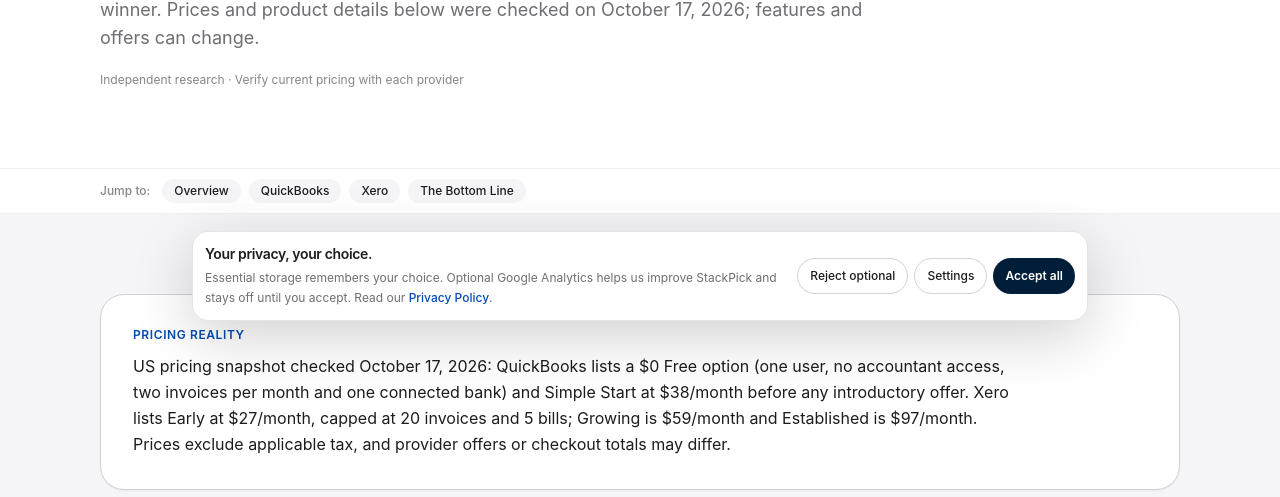
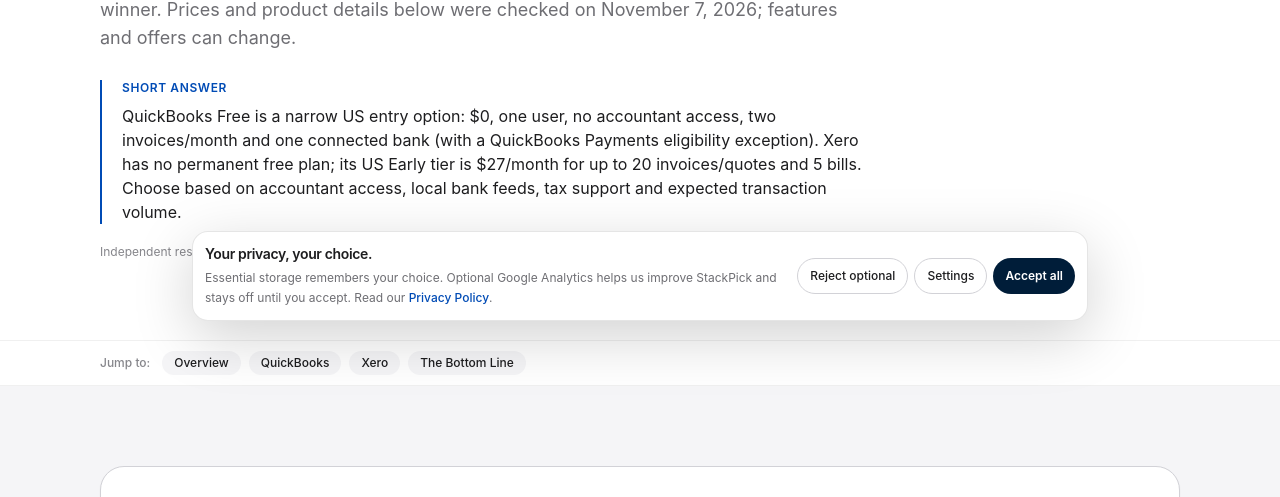
Before and after one commit to LinukaBandara/StackPick, a Next.js app: page /best/quickbooks-vs-xero in a window 1280 px wide. Shown: the part 455-952 px from the top of the page. Built offline with nearby package versions, Linux system fonts and the light colour scheme; no server answers.

Commit message:
Refresh QuickBooks vs Xero pricing and plan notes

```diff
--- a/app/best/quickbooks-vs-xero/page.tsx
+++ b/app/best/quickbooks-vs-xero/page.tsx
@@ -12,10 +12,11 @@ export default function Page() {
     <ComparisonArticle
       title="QuickBooks vs Xero"
       slug="quickbooks-vs-xero"
-      intro="For US small businesses, QuickBooks offers a limited free starting point while Xero starts with a paid plan and caps activity on its Early tier. The better fit depends on invoice volume, accountant access, team workflow and local accounting support—not a universal winner. Prices and product details below were checked on October 17, 2026; features and offers can change."
-      pricingNote="US pricing snapshot checked October 17, 2026: QuickBooks lists a $0 Free option (one user, no accountant access, two invoices per month and one connected bank) and Simple Start at $38/month before any introductory offer. Xero lists Early at $27/month, capped at 20 invoices and 5 bills; Growing is $59/month and Established is $97/month. Prices exclude applicable tax, and provider offers or checkout totals may differ."
+      intro="For US small businesses, QuickBooks offers a limited free starting point while Xero starts with a paid plan and caps activity on its Early tier. The better fit depends on invoice volume, accountant access, team workflow and local accounting support—not a universal winner. Prices and product details below were checked on November 7, 2026; features and offers can change."
+      quickAnswer="QuickBooks Free is a narrow US entry option: $0, one user, no accountant access, two invoices/month and one connected bank (with a QuickBooks Payments eligibility exception). Xero has no permanent free plan; its US Early tier is $27/month for up to 20 invoices/quotes and 5 bills. Choose based on accountant access, local bank feeds, tax support and expected transaction volume."
+      pricingNote="US pricing snapshot checked November 7, 2026: QuickBooks Free is $0 (one user, no accountant access, two invoices/month and one connected bank; eligible QuickBooks Payments users may have a different invoice allowance). Xero lists Early at $27/month, capped at 20 invoices/quotes and 5 bills; Growing is $59/month and Established is $97/month. These are list prices before applicable tax; introductory offers can change the first months' cost."
       tools={[
-        { name: "QuickBooks", bestFor: "US sole proprietors or small teams comparing a limited free entry plan with paid bookkeeping features", freeOption: "The US pricing page lists a $0 Free option for one user, with no accountant access, up to two invoices per month, and one connected bank. Simple Start is a paid plan; check the live page for its regular price and any time-limited offer.", tradeoff: "The free plan is restrictive for recurring invoicing or accountant collaboration. Paid plan user limits also matter: compare the exact tier against your team size and required features. Regional products and plan details differ outside the US.", url: "https://quickbooks.intuit.com/pricing/" },
+        { name: "QuickBooks", bestFor: "US sole proprietors or small teams comparing a limited free entry plan with paid bookkeeping features", freeOption: "The US pricing page lists a $0 Free option for one user, with no accountant access, up to two invoices per month and one connected bank; eligible users who enable QuickBooks Payments may qualify for an invoice-limit exception. Simple Start is a paid plan; check the live page for its regular price and any time-limited offer.", tradeoff: "The free plan is restrictive for recurring invoicing or accountant collaboration. Paid plan user limits also matter: compare the exact tier against your team size and required features. Regional products and plan details differ outside the US.", url: "https://quickbooks.intuit.com/pricing/" },
         { name: "Xero", bestFor: "Businesses that need a paid accounting plan with room to invite collaborators", freeOption: "The US Early plan is $27/month before tax and includes up to 20 invoices/quotes and 5 bills. Growing is $59/month and Established is $97/month; optional add-ons and payment fees can add to the total.", tradeoff: "There is no permanent free plan on the US pricing page. Early's invoice and bill caps can be a poor fit for businesses with higher transaction volume, so estimate a full month before choosing it.", url: "https://www.xero.com/us/pricing-plans/" },
       ]}
       bottomLine="QuickBooks is the practical first choice when your bookkeeper already uses it or its local integrations match your workflow. Xero is worth shortlisting when cloud collaboration and its plan structure fit your team. Neither wins universally: confirm local tax and bank support, calculate the full recurring cost, and test month-end tasks before migrating."
@@ -79,7 +80,7 @@ export default function Page() {
             <li>Confirm permissions, audit history, data exports and the process for correcting mistakes before inviting the whole team.</li>
           </ol>
           <h3 className="mt-12 text-2xl font-semibold tracking-tight">Official plan sources checked</h3>
-          <p className="mt-4 max-w-3xl text-base leading-7 text-[#6e6e73]">Provider pages checked October 17, 2026. The figures above are US list prices and plan limits shown on the linked pages on that date; promotions, taxes, add-ons and plan details can change. QuickBooks' pricing page lists a limited Free plan and paid tiers. Xero's US page lists Early, Growing and Established at $27, $59 and $97 per month respectively, with the Early limits noted above. This is a desk-based comparison; StackPick has not documented a hands-on test of these accounting products.</p>
+          <p className="mt-4 max-w-3xl text-base leading-7 text-[#6e6e73]">Provider pages checked November 7, 2026. The figures above are US list prices and plan limits shown on the linked pages on that date; promotions, taxes, add-ons and plan details can change. QuickBooks' pricing page lists a limited Free plan and paid tiers. Xero's US page lists Early, Growing and Established at $27, $59 and $97 per month respectively, with the Early limits noted above. This is a desk-based comparison; StackPick has not documented a hands-on test of these accounting products.</p>
           <ul className="mt-5 max-w-3xl list-disc space-y-3 pl-6 text-sm leading-6 text-[#6e6e73]">
             <li><a className="underline underline-offset-4" href="https://quickbooks.intuit.com/pricing/" target="_blank" rel="noreferrer">QuickBooks Online official pricing</a> — current plan details and promotions.</li>
             <li><a className="underline underline-offset-4" href="https://www.xero.com/us/pricing-plans/" target="_blank" rel="noreferrer">Xero US pricing plans</a> — current subscription tiers, usage caps and add-ons.</li>
```
